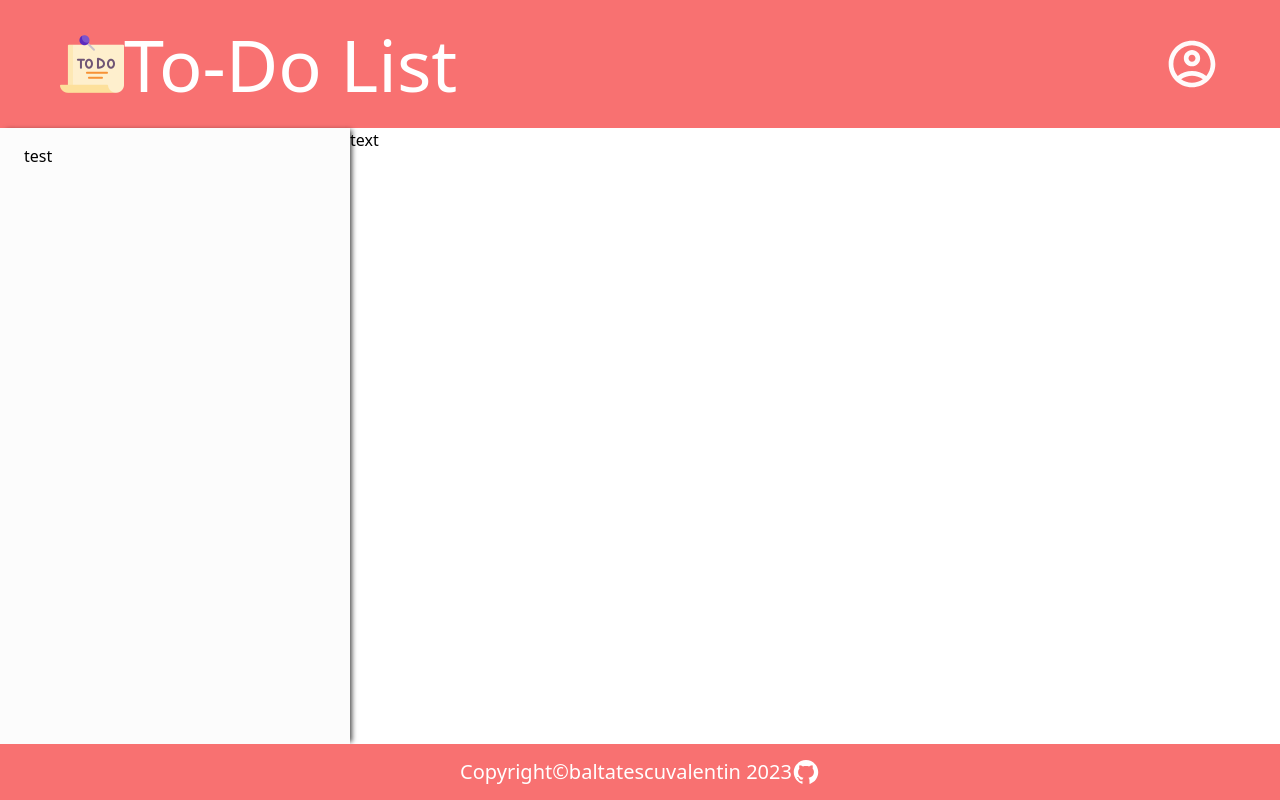
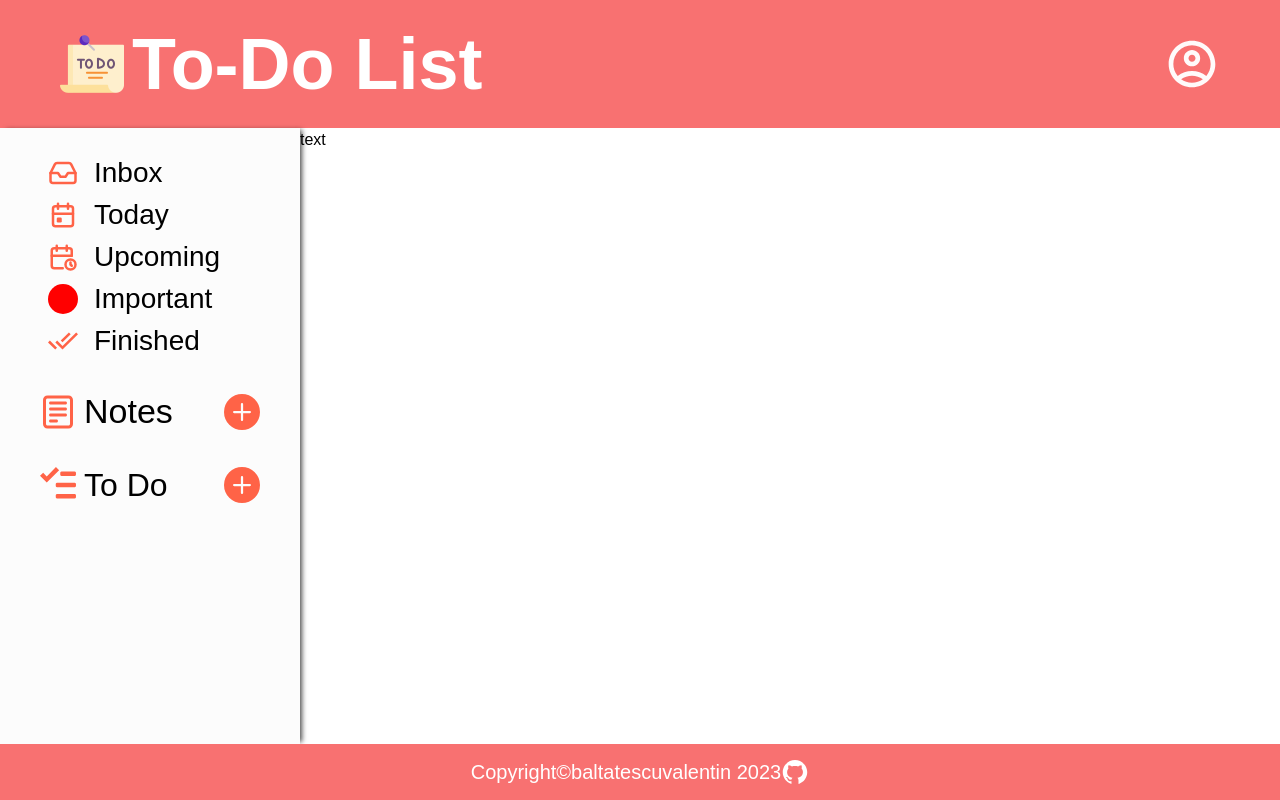
Before and after one commit to baltatescuvalentin/React-ToDoList, a React (Create React App) app: page /react-todolist/tasks in a window 1280 px wide. Built offline with nearby package versions, Linux system fonts and the light colour scheme.

Commit message:
Added Tasks page and part of Sidebar but without functionality.

```diff
--- a/package.json
+++ b/package.json
@@ -4,6 +4,9 @@
   "version": "0.1.0",
   "private": true,
   "dependencies": {
+    "@emotion/react": "^11.10.5",
+    "@emotion/styled": "^11.10.5",
+    "@mui/material": "^5.11.5",
     "@testing-library/jest-dom": "^5.16.5",
     "@testing-library/react": "^13.4.0",
     "@testing-library/user-event": "^13.5.0",
--- a/src/components/Header.js
+++ b/src/components/Header.js
@@ -7,8 +7,8 @@ function Header() {
     return (
         <div className='flex flex-row items-center justify-between h-32 w-full bg-red-400 p-5 gap-2'>
             <div className='flex flex-row items-center'>
-                <img className='h-16 w-18 ml-10' src={logo}/>
-                <p className='text-7xl text-white font-medium'>To-Do List</p>
+                <img className='h-16 w-18 ml-10 mr-2' src={logo}/>
+                <p className='text-7xl text-white font-bold'>To-Do List</p>
             </div>
             <Profile />
         </div>
--- a/src/components/TasksComponents/Sidebar.js
+++ b/src/components/TasksComponents/Sidebar.js
@@ -1,13 +1,91 @@
 import { IoMdDoneAll } from 'react-icons/io';
+import { FiInbox } from 'react-icons/fi';
 import { TbCalendarEvent, TbCalendarTime } from 'react-icons/tb';
 import { CgNotes } from 'react-icons/cg';
-import { BsPlusCircleFill } from 'react-icons/bs';
+import { BsPlusCircleFill, BsCircleFill } from 'react-icons/bs';
 import { ImFolderOpen } from 'react-icons/im';
+import { GoTasklist } from 'react-icons/go';
+import { useState } from 'react';
+import NotesDialog from './dialogs/NotesDialog';
 
 function Sidebar() {
+
+    const [openNotes, setOpenNotes] = useState(false);
+    const [openCreateNote, setOpenCreateNote] = useState(false);
+    const [openCreateFolder, setOpenCreateFolder] = useState(false);
+
+
+    function handleOpenNotes() {
+        setOpenNotes(true);
+    }
+
+    function handleCloseNotes() {
+        setOpenNotes(false);
+    }
+
+    function handleOpenCreateNotes() {
+        setOpenCreateNote(true);
+    }
+
+    function handleCloseCreateNotes() {
+        setOpenCreateNote(false);
+    }
+
+    function handleOpenCreateFolder() {
+        setOpenCreateFolder(true);
+    }
+
+    function handleCloseCreateFolder() {
+        setOpenCreateFolder(false);
+    }
+
     return (
-        <div className="flex flex-col py-4 px-6 bg-[#f5f5f54d] min-h-full w-[350px] shadow-[4px_0_5px_-2px_rgba(0,_0,_0,_0.7)]">
-            test
+        <div className="flex flex-col py-6 px-10 bg-[#f5f5f54d] min-h-full w-[300px] shadow-[4px_0_5px_-2px_rgba(0,_0,_0,_0.7)]">
+            <NotesDialog closeDialog={handleCloseNotes} open={openNotes}/>
+            <div className='flex flex-row items-center justify-start rounded-lg hover:bg-gray-200 hover:cursor-pointer'>
+                <FiInbox size={30} className='ml-2' color='tomato'/>
+                <p className='ml-4 text-[28px]'>Inbox</p>
+            </div>
+
+            <div className='flex flex-row items-center justify-start rounded-lg hover:bg-gray-200 hover:cursor-pointer'>
+                <TbCalendarEvent size={30} className='ml-2' color='tomato' />
+                <p className='ml-4 text-[28px]'>Today</p>
+            </div>
+
+            <div className='flex flex-row items-center justify-start rounded-lg hover:bg-gray-200 hover:cursor-pointer'>
+                <TbCalendarTime size={30} className='ml-2' color='tomato' />
+                <p className='ml-4 text-[28px]'>Upcoming</p>
+            </div>
+
+            <div className='flex flex-row items-center justify-start rounded-lg hover:bg-gray-200 hover:cursor-pointer'>
+                <BsCircleFill size={30} className='ml-2' color='red' />
+                <p className='ml-4 text-[28px]'>Important</p>
+            </div>
+
+            <div className='flex flex-row items-center justify-start rounded-lg hover:bg-gray-200 hover:cursor-pointer'>
+                <IoMdDoneAll size={30} className='ml-2' color='tomato' />
+                <p className='ml-4 text-[28px]'>Finished</p>
+            </div>
+
+            <div className='flex flex-row items-center justify-start mt-6'>
+                <div className='flex flex-row items-center rounded-lg hover:bg-gray-200 hover:cursor-pointer'>
+                    <CgNotes size={36} color='tomato' />
+                    <p className='ml-2 text-[34px]'>Notes</p>
+                </div>
+                <button onClick={handleOpenNotes} className='ml-[auto] hover:cursor-pointer'>
+                    <BsPlusCircleFill size={36} color='tomato'/>
+                </button>
+            </div>
+
+            <div className='flex flex-row items-center justify-between mt-6'>
+                <div className='flex flex-row items-center'>
+                    <GoTasklist size={36} color='tomato' />
+                    <p className='ml-2 text-[32px]'>To Do</p>
+                </div>
+                <button  className='ml-[auto] hover:cursor-pointer'>
+                    <BsPlusCircleFill size={36} color='tomato'/>
+                </button>
+            </div>
         </div>
     )
 }
--- /dev/null
+++ b/src/components/TasksComponents/dialog-forms/NotesForm.js
@@ -0,0 +1,19 @@
+
+
+function NotesForm({closeDialog}) {
+    return (
+        <form className="flex flex-col justify-center items-center">
+            <input type='text'/>
+            <input type='text'/>
+            <input type='text'/>
+            <button type='submit' onClick={(e) => {
+                e.preventDefault();
+                closeDialog();
+            }}>
+                Close
+            </button>
+        </form>
+    )
+}
+
+export default NotesForm;
--- /dev/null
+++ b/src/components/TasksComponents/dialogs/NotesDialog.js
@@ -0,0 +1,31 @@
+import { Dialog, DialogContent, DialogTitle, Typography } from "@mui/material";
+import { FaTimes } from 'react-icons/fa';
+import NotesForm from "../dialog-forms/NotesForm";
+
+
+function NotesDialog({closeDialog, open}) {
+    return (
+        <Dialog open={open}>
+            <DialogTitleCustom closeDialog={closeDialog}/>
+            <DialogContent>
+                <NotesForm closeDialog={closeDialog}/>
+            </DialogContent>
+        </Dialog>
+    )
+}
+
+function DialogTitleCustom({closeDialog}) {
+    return (
+
+        <DialogTitle className='flex flex-row items-center justify-between'>
+            <p className="text-[40px]">
+                Create Note
+            </p>
+            <button onClick={closeDialog} className="flex items-center justify-center rounded-full hover:bg-gray-200 w-10 h-10">
+                <FaTimes size={24} />
+            </button>
+        </DialogTitle>
+    )
+}
+
+export default NotesDialog;
--- a/src/index.css
+++ b/src/index.css
@@ -2,8 +2,10 @@
 @tailwind components;
 @tailwind utilities;
 
+@import url('https://fonts.googleapis.com/css2?family=Comfortaa:wght@300&display=swap');
 
 body {
   margin: 0;
   padding: 0;
+  font-family: 'Comfortaa', sans-serif;
 }
```
Also changed, not shown: 1 other file (tests, documents, lock files or other folders).
